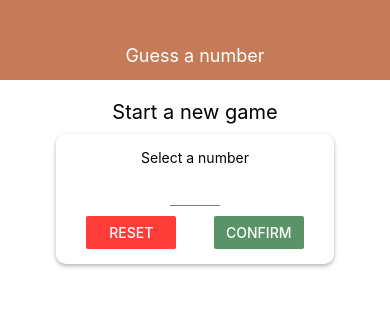
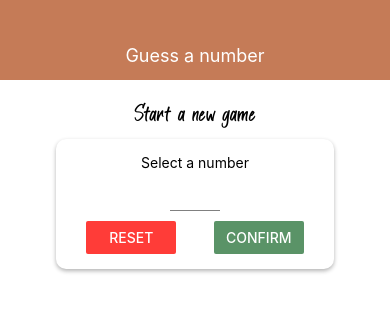
Before and after one commit to seppeconinx/guessanumber, a React Native app: screen / in a window 390 px wide. Shown: the top 312 px of the page. Built offline with nearby package versions, Linux system fonts and the light colour scheme.

Commit message:
Added a custom font

```diff
--- a/App.js
+++ b/App.js
@@ -1,13 +1,28 @@
 import React, { useState } from 'react';
 import { StyleSheet, Text, View } from 'react-native';
+import * as Font from 'expo-font';
+import { AppLoading } from 'expo';
+
 import Header from './src/components/Header'
 import StartGameScreen from './src/screens/StartGameScreen';
 import GameScreen from './src/screens/GameScreen';
 import GameOverScreen from './src/screens/GameOverScreen';
 
+
+const fetchFonts = () => {
+  return Font.loadAsync({
+    'StarTrack': require('./src/assets/fonts/StarTrack.ttf')
+  });
+};
+
 export default function App() {
   const [userNumber, setUserNumber] = useState();
   const [rounds, setRounds] = useState(0);
+  const [dataLoaded, setDataLoaded] = useState(false);
+
+  if(!dataLoaded){
+    return <AppLoading startAsync={fetchFonts} onFinish={() => setDataLoaded(true)} onError={(err) => console.log(err)}/>;
+  }
 
   const configureNewGameHandler = () => {
     setRounds(0);
--- a/package.json
+++ b/package.json
@@ -9,14 +9,15 @@
   },
   "dependencies": {
     "expo": "~36.0.0",
+    "expo-font": "~8.0.0",
     "react": "~16.9.0",
     "react-dom": "~16.9.0",
     "react-native": "https://github.com/expo/react-native/archive/sdk-36.0.0.tar.gz",
     "react-native-web": "~0.11.7"
   },
   "devDependencies": {
-    "babel-preset-expo": "~8.0.0",
-    "@babel/core": "^7.0.0"
+    "@babel/core": "^7.8.4",
+    "babel-preset-expo": "~8.0.0"
   },
   "private": true
 }
--- a/src/screens/StartGameScreen.js
+++ b/src/screens/StartGameScreen.js
@@ -76,6 +76,7 @@
     },
     title: {
         fontSize: 20,
+        fontFamily: 'StarTrack',
         marginVertical: 10
     },
     inputContainer: {
```
Also changed, not shown: src/assets/fonts/StarTrack.ttf (added), 1 other file (tests, documents, lock files or other folders).
